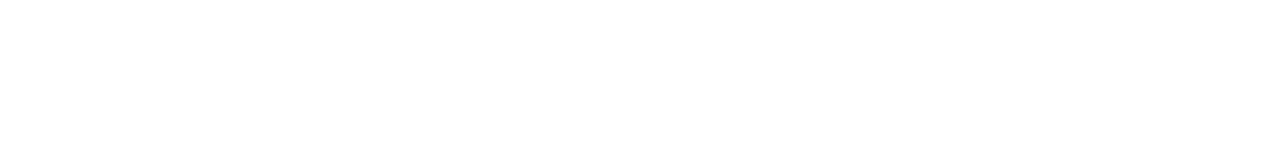
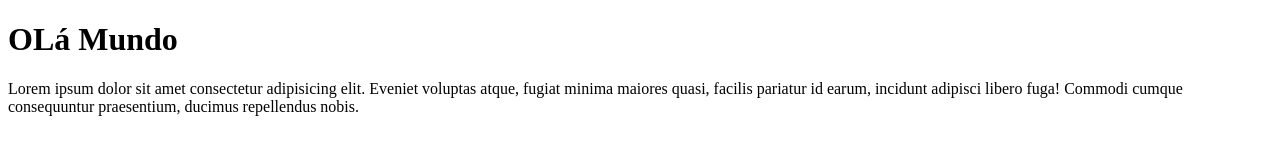
Before and after one commit to RafaelFDS1/aula4-branchs, a plain HTML site: page index.html in a window 1280 px wide. Drawn offline with Linux system fonts and the light colour scheme.

Commit message:
commit 1 conteúdo

```diff
--- a/index.html
+++ b/index.html
@@ -7,6 +7,9 @@
     <title>Aula 4</title>
 </head>
 <body>
-
+    <h1>OLá Mundo</h1>
+    <p>
+        Lorem ipsum dolor sit amet consectetur adipisicing elit. Eveniet voluptas atque, fugiat minima maiores quasi, facilis pariatur id earum, incidunt adipisci libero fuga! Commodi cumque consequuntur praesentium, ducimus repellendus nobis.
+    </p>
 </body>
 </html>
```
